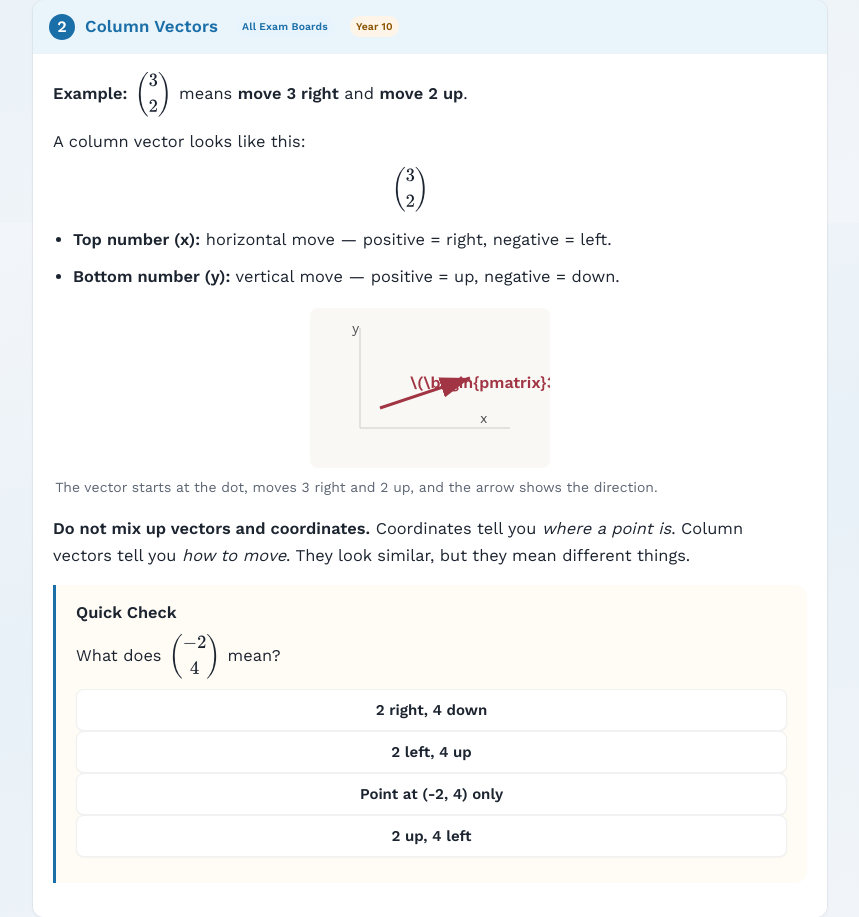
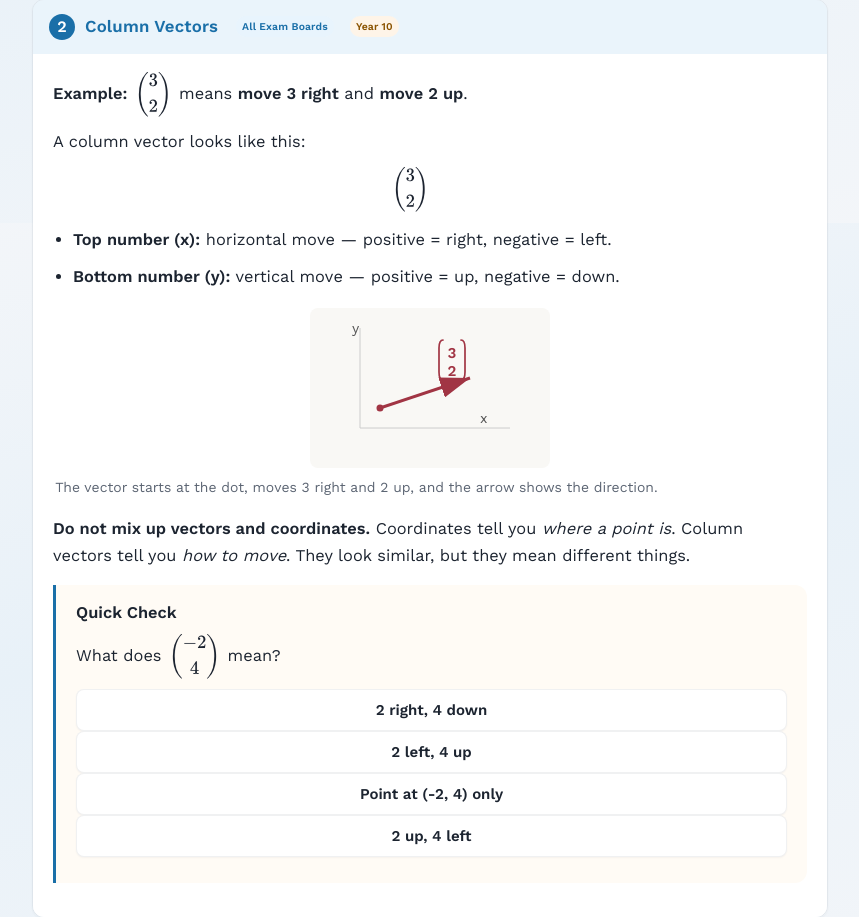
Before and after one commit to kingdavidek/physics-problem-bank, a Flask app: template templates/gcse_maths_vectors_lesson.html in a window 1280 px wide, after a click that opens the changed part. Shown: the part 1377-2294 px from the top of the page, without its empty margins (210-1069 px from the left). Run offline with Flask 3, Linux system fonts and the light colour scheme; the template is opened without the code that fills it, so the values that code supplies are empty; parts of the project's set-up code (start-up, migrations or seed data) failed here and were passed over; some libraries are stand-ins or nearby versions.

Commit message:
Draw the vectors lesson column label in SVG so raw LaTeX does not cover the arrow.
Co-authored-by: Cursor <cursoragent@cursor.com>

```diff
--- a/templates/gcse_maths_vectors_lesson.html
+++ b/templates/gcse_maths_vectors_lesson.html
@@ -93,14 +93,21 @@
       </ul>
 
       <div style="text-align:center;margin:16px 0;">
-        <svg width="240" height="160" viewBox="0 0 240 160" style="background:#f9f8f5; border-radius:8px;">
+        <svg width="240" height="160" viewBox="0 0 240 160" style="background:#f9f8f5; border-radius:8px;" role="img" aria-label="Column vector 3 over 2: 3 right and 2 up">
+          <defs><marker id="arrowcol" markerWidth="10" markerHeight="7" refX="10" refY="3.5" orient="auto"><polygon points="0 0, 10 3.5, 0 7" fill="#a13544"/></marker></defs>
           <line x1="50" y1="120" x2="200" y2="120" stroke="#ccc" stroke-width="1"/>
           <line x1="50" y1="20" x2="50" y2="120" stroke="#ccc" stroke-width="1"/>
+          <circle cx="70" cy="100" r="3.5" fill="#a13544"/>
           <line x1="70" y1="100" x2="160" y2="70" stroke="#a13544" stroke-width="3" marker-end="url(#arrowcol)"/>
-          <text x="100" y="80" font-size="16" fill="#a13544" font-weight="bold">\(\begin{pmatrix}3\\2\end{pmatrix}\)</text>
+          <!-- Native SVG column vector — MathJax cannot typeset TeX inside <text> -->
+          <g transform="translate(130, 36)" fill="#a13544" font-size="15" font-weight="bold">
+            <path d="M3,-4 Q-1,-4 -1,4 L-1,28 Q-1,36 3,36" fill="none" stroke="#a13544" stroke-width="1.7" stroke-linecap="round"/>
+            <path d="M21,-4 Q25,-4 25,4 L25,28 Q25,36 21,36" fill="none" stroke="#a13544" stroke-width="1.7" stroke-linecap="round"/>
+            <text x="12" y="14" text-anchor="middle">3</text>
+            <text x="12" y="32" text-anchor="middle">2</text>
+          </g>
           <text x="170" y="115" font-size="14" fill="#555">x</text>
           <text x="42" y="25" font-size="14" fill="#555">y</text>
-          <defs><marker id="arrowcol" markerWidth="10" markerHeight="7" refX="10" refY="3.5" orient="auto"><polygon points="0 0, 10 3.5, 0 7" fill="#a13544"/></marker></defs>
         </svg>
         <p style="font-size:0.85em; color:var(--text-muted);">The vector starts at the dot, moves 3 right and 2 up, and the arrow shows the direction.</p>
       </div>
```
